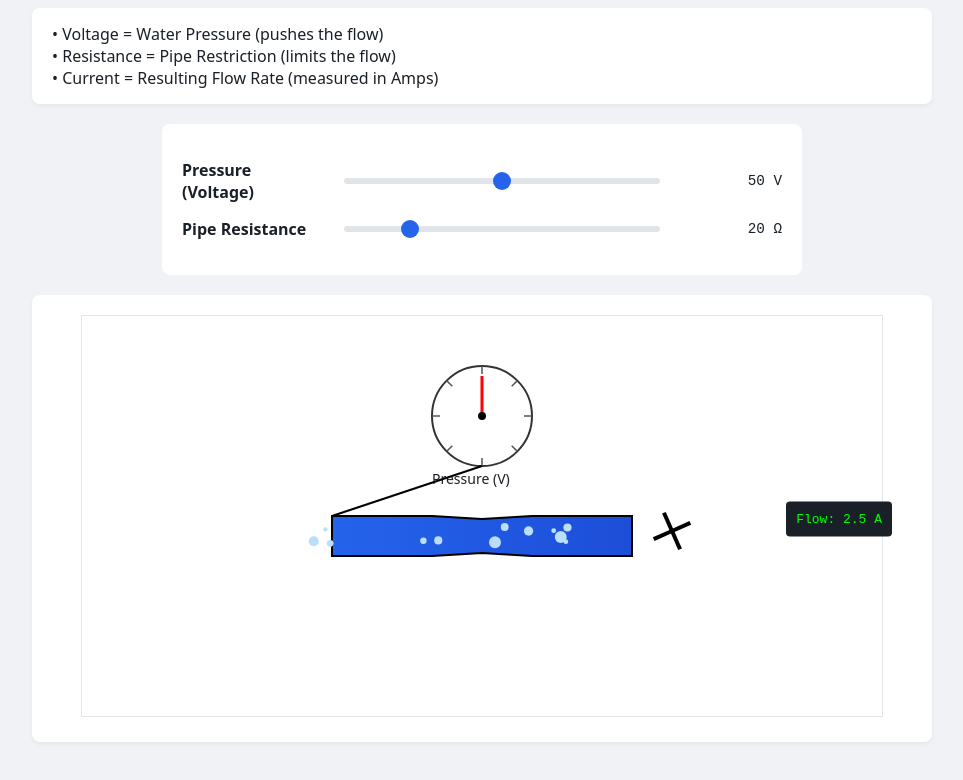
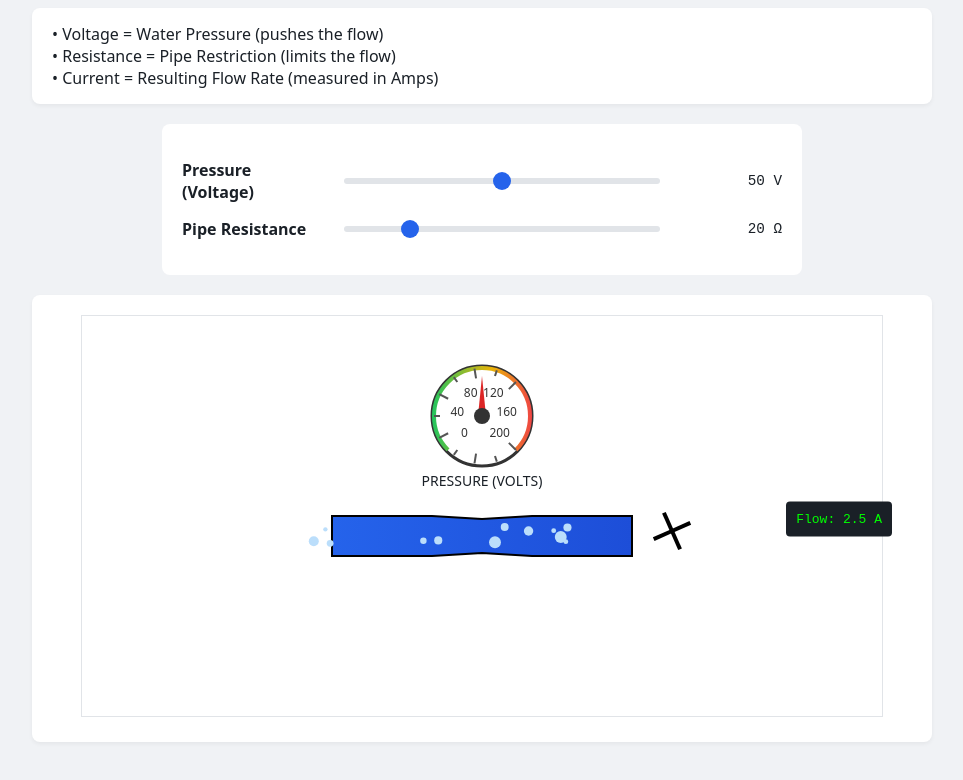
Before and after one commit to Tc3-Tech/Electricity-Basics, a plain HTML site: page index.html in a window 1280 px wide. Shown: the part 126-906 px from the top of the page, without its empty margins (158-1121 px from the left). Drawn offline with Linux system fonts and the light colour scheme.

Commit message:
Update index.html
update visuals

```diff
--- a/index.html
+++ b/index.html
@@ -144,7 +144,6 @@
     const wheelCenterX = pipeStartX + pipeLength + 40;
     const wheelCenterY = pipeStartY + 15;
 
-    // Calculate flow based on pressure and resistance (V = IR)
     function calculateFlow(p, r) {
       return (p / r).toFixed(1);
     }
@@ -185,7 +184,6 @@
 
       ctx.clearRect(0, 0, canvas.width, canvas.height);
       drawGauge(gaugeCenterX, gaugeCenterY, gaugeRadius, pressure);
-      drawGaugeToPipeConnection();
       drawPipe(pipeStartX, pipeStartY, deltaTime);
       drawPaddleWheel(deltaTime);
 
@@ -193,59 +191,78 @@
     }
 
     function drawGauge(cx, cy, radius, value) {
+      // Draw outer ring
       ctx.beginPath();
       ctx.arc(cx, cy, radius, 0, 2 * Math.PI);
       ctx.strokeStyle = "#333";
-      ctx.lineWidth = 2;
+      ctx.lineWidth = 3;
       ctx.stroke();
 
+      // Draw colored arc for pressure range
+      ctx.beginPath();
+      ctx.arc(cx, cy, radius - 2, Math.PI * 0.75, Math.PI * 2.25, false);
+      const gradient = ctx.createLinearGradient(cx - radius, cy, cx + radius, cy);
+      gradient.addColorStop(0, "#22c55e");  // Green
+      gradient.addColorStop(0.6, "#eab308"); // Yellow
+      gradient.addColorStop(1, "#ef4444");   // Red
+      ctx.strokeStyle = gradient;
+      ctx.lineWidth = 4;
+      ctx.stroke();
+
+      // Draw tick marks
       ctx.save();
       ctx.translate(cx, cy);
-      for (let i = 0; i < 8; i++) {
-        ctx.rotate((2 * Math.PI) / 8);
+      for (let i = 0; i <= 10; i++) {
+        const angle = Math.PI * 0.75 + (i * (Math.PI * 1.5) / 10);
+        ctx.rotate(angle);
         ctx.beginPath();
-        ctx.moveTo(0, -radius);
-        ctx.lineTo(0, -radius + 8);
+        ctx.moveTo(0, -radius + 2);
+        ctx.lineTo(0, -radius + (i % 2 ? 8 : 12));
         ctx.strokeStyle = "#555";
-        ctx.lineWidth = 1.5;
+        ctx.lineWidth = 2;
         ctx.stroke();
+        ctx.rotate(-angle);
+
+        // Add number labels
+        if (i % 2 === 0) {
+          const value = i * 20;
+          const textX = (radius - 25) * Math.cos(angle);
+          const textY = (radius - 25) * Math.sin(angle);
+          ctx.fillStyle = "#333";
+          ctx.font = "12px system-ui";
+          ctx.textAlign = "center";
+          ctx.textBaseline = "middle";
+          ctx.fillText(value.toString(), textX, textY);
+        }
       }
       ctx.restore();
 
-      const minAngle = (4 * Math.PI) / 3;
-      const maxAngle = (5 * Math.PI) / 3;
-      const angleRange = maxAngle - minAngle;
-      const angle = minAngle + (value / 100) * angleRange;
-
+      // Draw the needle
+      const angle = Math.PI * 1.25 + (value / 100) * (Math.PI * 1.5);
       ctx.save();
       ctx.translate(cx, cy);
       ctx.rotate(angle);
+
+      // Needle
       ctx.beginPath();
-      ctx.moveTo(0, 0);
-      ctx.lineTo(radius - 10, 0);
-      ctx.strokeStyle = "red";
-      ctx.lineWidth = 3;
-      ctx.stroke();
+      ctx.moveTo(-4, 0);
+      ctx.lineTo(0, -radius + 10);
+      ctx.lineTo(4, 0);
+      ctx.fillStyle = "#dc2626";
+      ctx.fill();
+
+      // Center hub
+      ctx.beginPath();
+      ctx.arc(0, 0, 8, 0, 2 * Math.PI);
+      ctx.fillStyle = "#333";
+      ctx.fill();
       ctx.restore();
 
-      ctx.beginPath();
-      ctx.arc(cx, cy, 4, 0, 2 * Math.PI);
-      ctx.fillStyle = "black";
-      ctx.fill();
-
+      // Label
       ctx.font = "14px system-ui";
       ctx.fillStyle = "#1a2027";
-      ctx.fillText("Pressure (V)", cx - radius, cy + radius + 18);
-    }
-
-    function drawGaugeToPipeConnection() {
-      ctx.beginPath();
-      const gaugeBottomY = gaugeCenterY + gaugeRadius;
-      ctx.moveTo(gaugeCenterX, gaugeBottomY);
-      ctx.lineTo(pipeStartX, pipeStartY);
-      ctx.strokeStyle = "#000";
-      ctx.lineWidth = 2;
-      ctx.stroke();
+      ctx.textAlign = "center";
+      ctx.fillText("PRESSURE (VOLTS)", cx, cy + radius + 20);
     }
 
     function drawPipe(x, y, deltaTime) {
```
